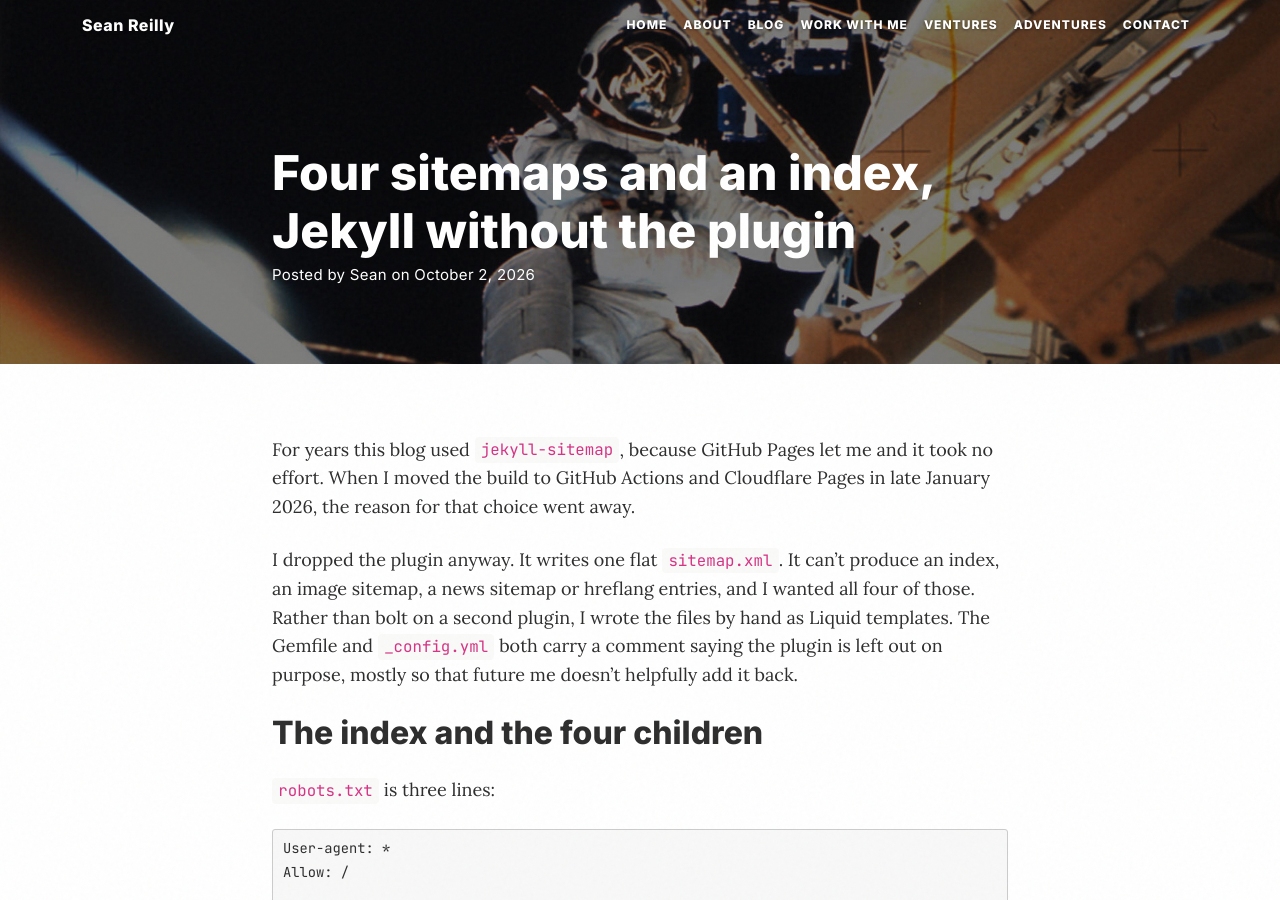
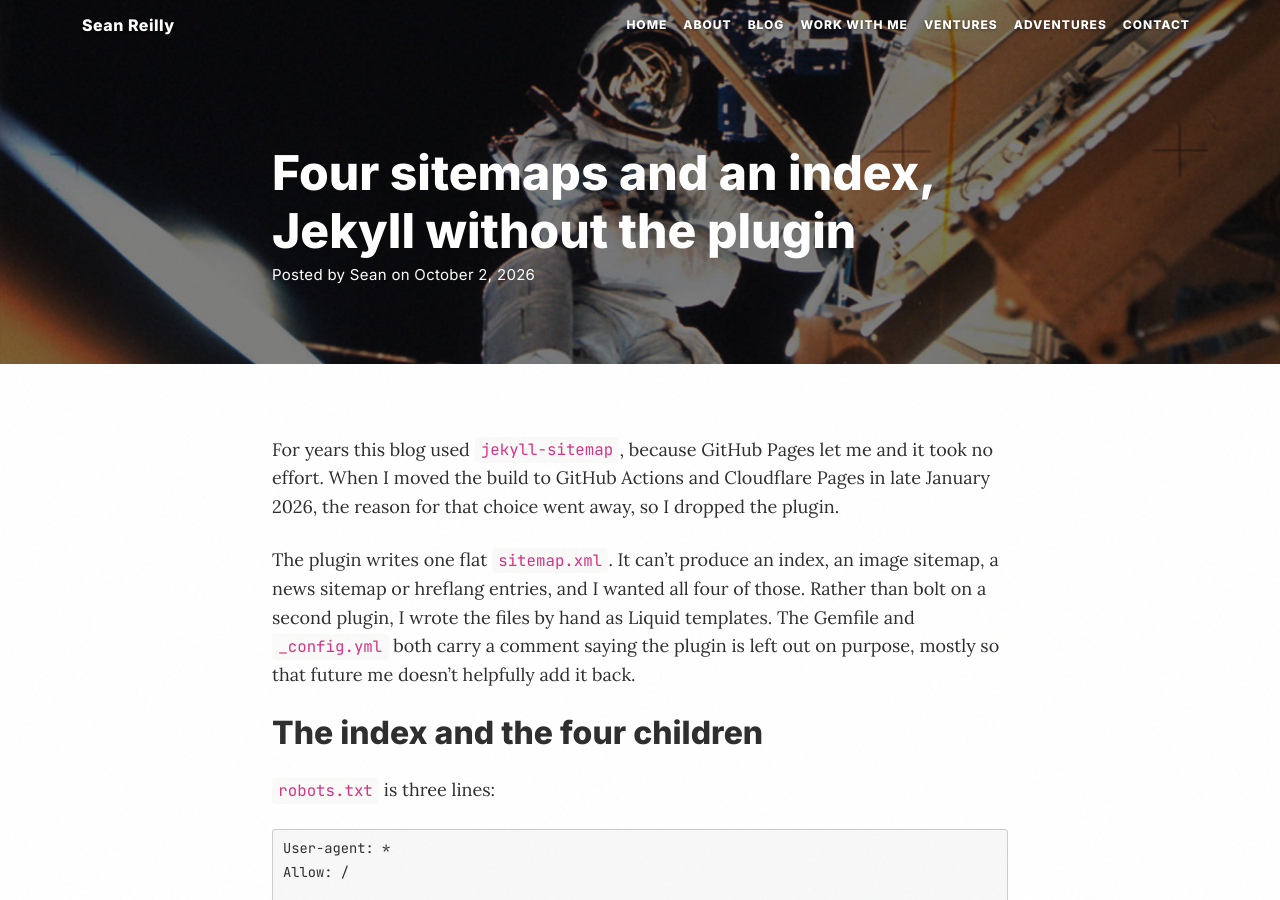
Before and after one commit to seanreillyesq/seanreillyesq.github.io, a Jekyll site: the page built from _posts/2026-10-02-four-sitemaps-and-an-index-jekyll-without-the-plugin.md, in a window 1280 px wide and 900 px high. Built offline with Jekyll 4.4.1, drawn with Linux system fonts in a browser that asks for light colours; some of the changed text lies outside the part shown.

Commit message:
Fix two logic seams in the sitemaps draft
The news sitemap template checks neither hidden nor robots, so noindex
doesn't keep a draft out of it; the honest reason is the post dates.
Also merged the plugin sentences so the reasoning reads straight.

Co-Authored-By: Claude Sonnet 5.5 <noreply@anthropic.com>
Claude-Session: https://claude.ai/code/session_013rjxe3Wf1CfnL9LGL2kF31

```diff
--- a/_posts/2026-10-02-four-sitemaps-and-an-index-jekyll-without-the-plugin.md
+++ b/_posts/2026-10-02-four-sitemaps-and-an-index-jekyll-without-the-plugin.md
@@ -15,9 +15,9 @@ hidden: true
 robots: noindex
 ---
 
-For years this blog used `jekyll-sitemap`, because GitHub Pages let me and it took no effort. When I moved the build to GitHub Actions and Cloudflare Pages in late January 2026, the reason for that choice went away.
+For years this blog used `jekyll-sitemap`, because GitHub Pages let me and it took no effort. When I moved the build to GitHub Actions and Cloudflare Pages in late January 2026, the reason for that choice went away, so I dropped the plugin.
 
-I dropped the plugin anyway. It writes one flat `sitemap.xml`. It can't produce an index, an image sitemap, a news sitemap or hreflang entries, and I wanted all four of those. Rather than bolt on a second plugin, I wrote the files by hand as Liquid templates. The Gemfile and `_config.yml` both carry a comment saying the plugin is left out on purpose, mostly so that future me doesn't helpfully add it back.
+The plugin writes one flat `sitemap.xml`. It can't produce an index, an image sitemap, a news sitemap or hreflang entries, and I wanted all four of those. Rather than bolt on a second plugin, I wrote the files by hand as Liquid templates. The Gemfile and `_config.yml` both carry a comment saying the plugin is left out on purpose, mostly so that future me doesn't helpfully add it back.
 
 ## The index and the four children
 
@@ -91,6 +91,6 @@ Each one is a `PUT` to `webmasters/v3/sites/{site}/sitemaps/{feed}` and the step
 
 The comment above that step in the workflow still says "all 5 regional TLDs". There are four in the list, because the fifth domain has gone. I'll fix the comment next time I'm in the file.
 
-There's a bigger gap in the news sitemap. The content and image templates both skip hidden posts. The news template doesn't check `hidden` at all. A hidden draft dated within the last 48 hours would be listed there for as long as the build stays fresh. The drafts on this site are dated in the past or are noindexed, so it hasn't mattered yet. I'll add the `hidden` check next time I'm in there.
+There's a bigger gap in the news sitemap. The content and image templates both skip hidden posts. The news template doesn't check `hidden` at all. A hidden draft dated within the last 48 hours would be listed there for as long as the build stays fresh. The drafts on this site are all dated more than 48 hours back, so none has ever qualified. I'll add the `hidden` check next time I'm in there.
 
 And the archives sitemap builds its tag and category list from every post, hidden ones included. A tag used only on a hidden draft would still get a URL.
```
